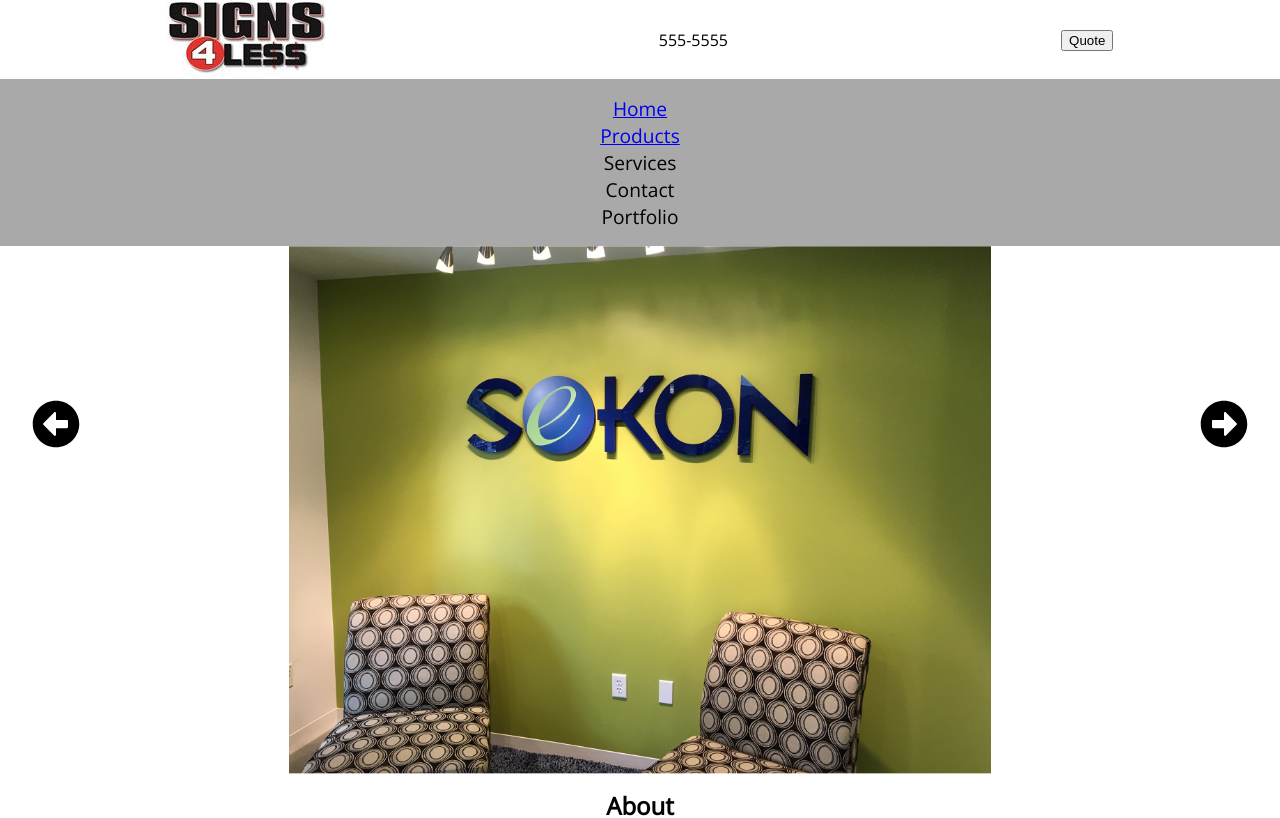
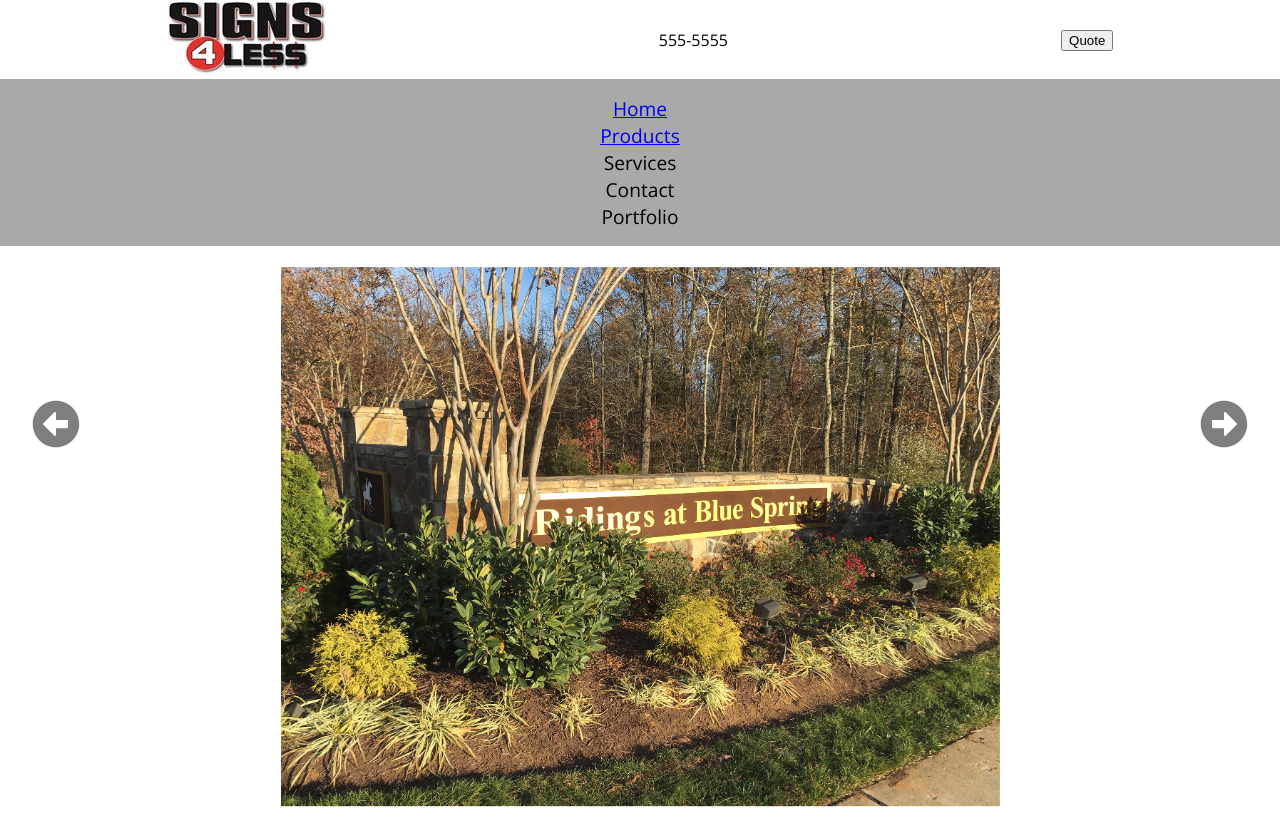
Before and after one commit to neelyab/mnsigns, a React (Create React App) app: page / in a window 1280 px wide. Shown: the top 818 px of the page. Built offline with nearby package versions, Linux system fonts and the light colour scheme.

Commit message:
added interval to image carousel

```diff
--- a/src/ImageCarousel/ImageCarousel.css
+++ b/src/ImageCarousel/ImageCarousel.css
@@ -1,5 +1,6 @@
 .image-carousel {
-    width: 90%;
+    margin-top: 20px;
+    width: 100%;
     min-height: 250px;
     display: flex;
     justify-content: center;
@@ -17,13 +18,18 @@
   }
 
   .image {
-    max-width: 650px;
+      margin-top: 20px;
+    max-width: 1400px;
+    max-height: 500px;
+
     width: 100%;
+    object-fit: cover;
 
   }
 
   .right-arrow {
       position: absolute;
+      opacity: 50%;
       top: 50%;
       right: 32px;
       font-size: 3rem;
@@ -32,11 +38,16 @@
   }
   .left-arrow {
     position: absolute;
+    opacity: 50%;
     top: 50%;
     left: 32px;
     font-size: 3rem;
     z-index: 10;
     cursor: pointer;
+}
+.left-arrow:hover, .right-arrow:hover {
+    opacity: 80%;
+    transition-duration: 1s ease;
 }
 .slide {
     opacity: 0;
--- a/src/ImageCarousel/ImageCarousel.js
+++ b/src/ImageCarousel/ImageCarousel.js
@@ -25,6 +25,7 @@
         console.log(this.state.current)
     }
     nextSlide = () => {
+
         const length = ImageData.length;
 
         if(this.state.current === length - 1) {
@@ -39,7 +40,9 @@
         console.log(this.state.current)
     }
     componentDidMount = () => {
-
+        setInterval(() => {
+            this.nextSlide();
+        }, 5000);
     }
     render(){
        const carouselImage = ImageData.map((im, index ) => {
```
Also changed, not shown: 1 other file (tests, documents, lock files or other folders).
